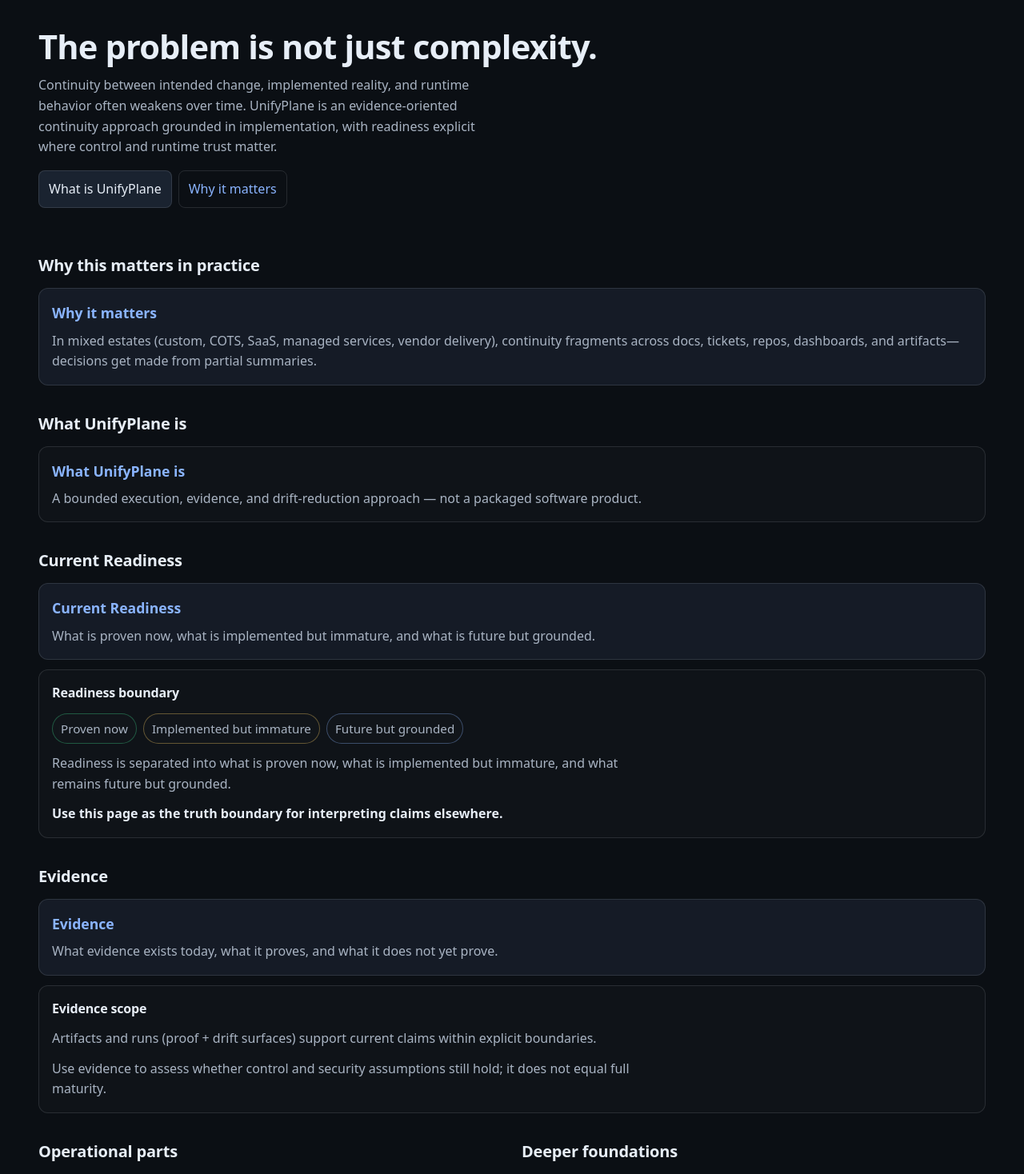
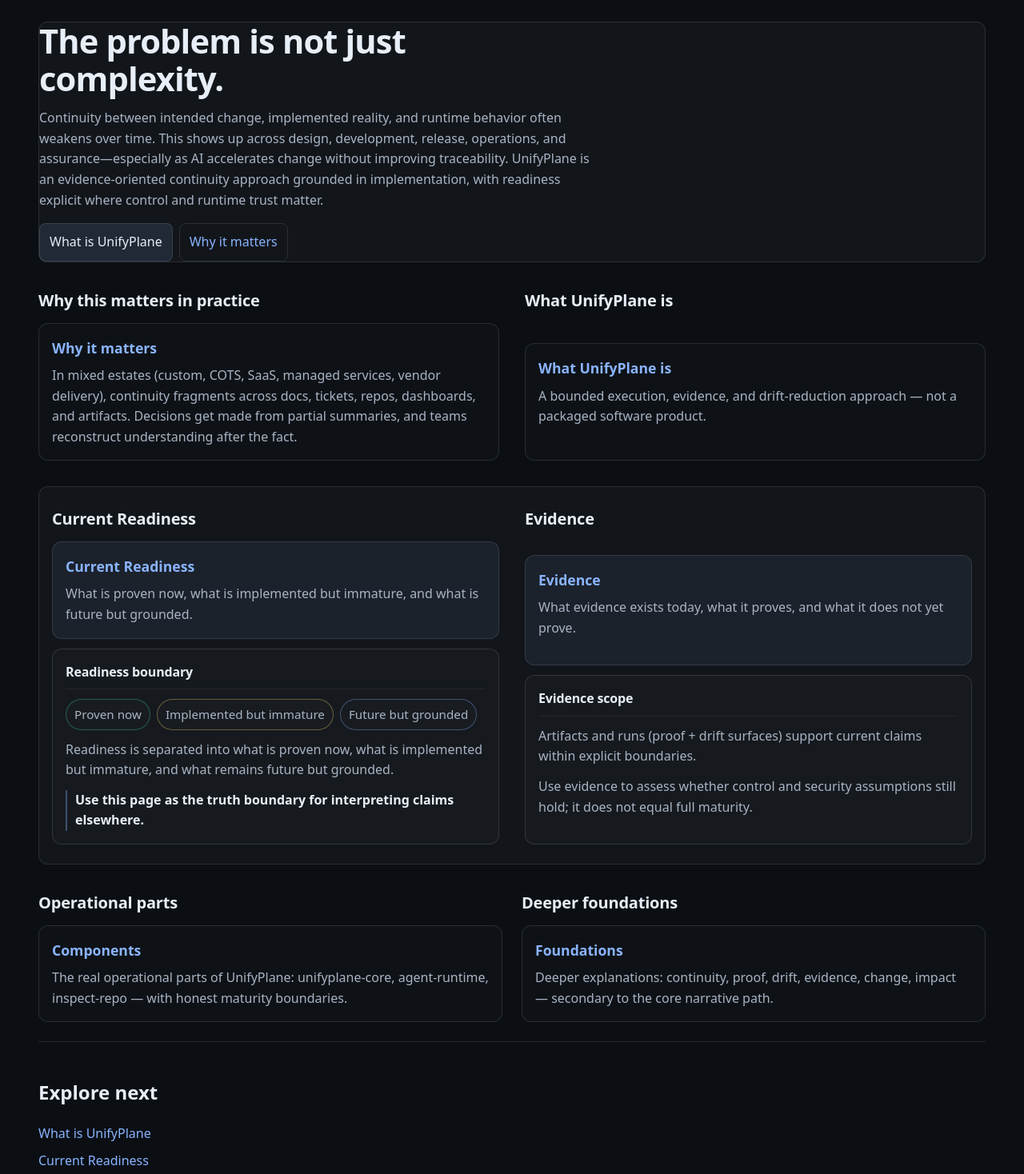
Before and after one commit to shiftby-sg/unifyplane-dev, a Next.js app: page / in a window 1280 px wide. Shown: the part 100-1568 px from the top of the page at 80% size. Built offline with nearby package versions, Linux system fonts and the light colour scheme.

Commit message:
feat(home): enhance SEO metadata and improve homepage structure for clarity and trust

```diff
--- a/app/page.tsx
+++ b/app/page.tsx
@@ -5,12 +5,12 @@
 import { pageJsonLd } from "../lib/seo/jsonld-page";
 import { loadHomeComposition } from "../lib/content/compositions";
 import { HomeCompositionView } from "../components/HomeComposition";
+import { HOME_DESCRIPTION, HOME_JSONLD_HEADLINE, HOME_TITLE } from "../lib/seo/home";
 
 export async function generateMetadata(): Promise<Metadata> {
   return pageMetadata({
-    title: "UnifyPlane",
-    description:
-      "UnifyPlane is an evidence-oriented continuity approach for helping organizations keep change manageable and runtime behavior explainable over time.",
+    title: HOME_TITLE,
+    description: HOME_DESCRIPTION,
     canonicalPath: "/",
     ogType: "website",
   });
@@ -25,9 +25,8 @@
         data={pageJsonLd({
           pathname: "/",
           type: "WebPage",
-          headline: "UnifyPlane",
-          description:
-            "UnifyPlane is an evidence-oriented continuity approach for helping organizations keep change manageable and runtime behavior explainable over time.",
+          headline: HOME_JSONLD_HEADLINE,
+          description: HOME_DESCRIPTION,
         })}
       />
     </PageShell>
--- a/components/HomeComposition.module.css
+++ b/components/HomeComposition.module.css
@@ -1,5 +1,13 @@
+.heroBand {
+  border: 1px solid var(--color-border);
+  border-radius: var(--radius-md);
+  background: rgba(255, 255, 255, 0.03);
+  padding: var(--space-8) var(--space-4);
+  margin: var(--space-6) 0 var(--space-8);
+}
+
 .hero {
-  padding: var(--space-8) 0 var(--space-6);
+  max-width: 76ch;
 }
 
 .headline {
@@ -12,7 +20,6 @@
 .subhead {
   margin: 0 0 var(--space-4);
   color: var(--color-muted);
-  max-width: 60ch;
 }
 
 .ctaRow {
@@ -44,10 +51,43 @@
   text-decoration: none;
 }
 
-.sections {
+.contextBand {
+  margin: 0 0 var(--space-8);
+}
+
+.contextGrid {
   display: grid;
-  gap: var(--space-8);
-  margin: var(--space-8) 0;
+  gap: var(--space-6);
+}
+
+.contextBand .card {
+  background: rgba(255, 255, 255, 0.015);
+}
+
+.trustBand {
+  border: 1px solid var(--color-border);
+  border-radius: var(--radius-md);
+  background: rgba(255, 255, 255, 0.03);
+  padding: var(--space-6) var(--space-4);
+  margin: 0 0 var(--space-8);
+}
+
+.trustGrid {
+  display: grid;
+  gap: var(--space-6);
+}
+
+.trustPanel {
+  display: grid;
+  gap: var(--space-3);
+}
+
+.routeBand {
+  margin: 0 0 var(--space-6);
+}
+
+.routeBand .card {
+  background: rgba(255, 255, 255, 0.015);
 }
 
 .card {
@@ -92,6 +132,8 @@
 .trustLabel {
   font-weight: 700;
   letter-spacing: -0.01em;
+  padding-bottom: var(--space-2);
+  border-bottom: 1px solid rgba(255, 255, 255, 0.06);
 }
 
 .trustBody {
@@ -99,6 +141,14 @@
   display: grid;
   gap: var(--space-3);
   max-width: 84ch;
+}
+
+.trustBoxReadiness {
+  border-color: rgba(255, 255, 255, 0.12);
+}
+
+.trustBoxEvidence {
+  border-color: rgba(255, 255, 255, 0.12);
 }
 
 .rail {
@@ -139,11 +189,17 @@
   margin: 0;
   font-weight: 600;
   color: var(--color-fg);
+  padding-left: 10px;
+  border-left: 2px solid rgba(138, 180, 255, 0.35);
 }
 
 .pair {
   display: grid;
   gap: var(--space-6);
+}
+
+.exploreBand {
+  margin-top: var(--space-6);
 }
 
 .links {
@@ -164,6 +220,17 @@
   .headline {
     font-size: 2.6rem;
   }
+  .heroBand {
+    padding: var(--space-10) var(--space-6);
+  }
+  .contextGrid {
+    grid-template-columns: 1fr 1fr;
+    gap: var(--space-8);
+  }
+  .trustGrid {
+    grid-template-columns: 1fr 1fr;
+    gap: var(--space-8);
+  }
   .pair {
     grid-template-columns: 1fr 1fr;
   }
--- a/components/HomeComposition.tsx
+++ b/components/HomeComposition.tsx
@@ -4,13 +4,21 @@
 
 function TrustBox({
   label,
+  variant,
   children,
 }: {
   label: string;
+  variant?: "readiness" | "evidence";
   children: React.ReactNode;
 }) {
+  const variantClass =
+    variant === "readiness"
+      ? styles.trustBoxReadiness
+      : variant === "evidence"
+        ? styles.trustBoxEvidence
+        : "";
   return (
-    <section className={styles.trustBox} aria-label={label}>
+    <section className={`${styles.trustBox} ${variantClass}`} aria-label={label}>
       <div className={styles.trustLabel}>{label}</div>
       <div className={styles.trustBody}>{children}</div>
     </section>
@@ -36,7 +44,8 @@
   return (
     <>
       {hero && hero.kind === "hero" ? (
-        <section className={styles.hero}>
+        <section className={styles.heroBand} data-home-band="hero">
+          <div className={styles.hero}>
             <h1 className={styles.headline}>{hero.headline}</h1>
             <p className={styles.subhead}>{hero.subhead}</p>
             <div className={styles.ctaRow}>
@@ -49,14 +58,16 @@
                 </Link>
               ) : null}
             </div>
+          </div>
         </section>
       ) : null}
 
-      <section className={styles.sections} aria-label="Homepage sections">
+      <section className={styles.contextBand} data-home-band="context" aria-label="Context">
+        <div className={styles.contextGrid}>
           {why && why.kind === "summary" ? (
             <section className={styles.section} aria-label="Why it matters in practice">
               <h2 className={styles.sectionTitle}>Why this matters in practice</h2>
-            <Link href={why.href} className={`${styles.card} ${styles.cardEmphasis}`}>
+              <Link href={why.href} className={styles.card}>
                 <h3 className={styles.cardTitle}>{why.title}</h3>
                 <p className={styles.cardDesc}>{why.description}</p>
               </Link>
@@ -72,15 +83,19 @@
               </Link>
             </section>
           ) : null}
+        </div>
+      </section>
 
+      <section className={styles.trustBand} data-home-band="trust" aria-label="Trust anchors">
+        <div className={styles.trustGrid}>
           {readiness && readiness.kind === "summary" ? (
-          <section className={styles.section} aria-label="Current readiness">
+            <section className={styles.trustPanel} aria-label="Current readiness">
               <h2 className={styles.sectionTitle}>Current Readiness</h2>
               <Link href={readiness.href} className={`${styles.card} ${styles.cardEmphasis}`}>
                 <h3 className={styles.cardTitle}>{readiness.title}</h3>
                 <p className={styles.cardDesc}>{readiness.description}</p>
               </Link>
-            <TrustBox label="Readiness boundary">
+              <TrustBox label="Readiness boundary" variant="readiness">
                 <div className={styles.rail} aria-label="Readiness buckets">
                   <div className={`${styles.railItem} ${styles.railProven}`}>Proven now</div>
                   <div className={`${styles.railItem} ${styles.railImmature}`}>
@@ -100,13 +115,13 @@
           ) : null}
 
           {evidence && evidence.kind === "summary" ? (
-          <section className={styles.section} aria-label="Evidence">
+            <section className={styles.trustPanel} aria-label="Evidence">
               <h2 className={styles.sectionTitle}>Evidence</h2>
               <Link href={evidence.href} className={`${styles.card} ${styles.cardEmphasis}`}>
                 <h3 className={styles.cardTitle}>{evidence.title}</h3>
                 <p className={styles.cardDesc}>{evidence.description}</p>
               </Link>
-            <TrustBox label="Evidence scope">
+              <TrustBox label="Evidence scope" variant="evidence">
                 <p className={styles.trustLine}>
                   Artifacts and runs (proof + drift surfaces) support current claims within explicit
                   boundaries.
@@ -118,8 +133,11 @@
               </TrustBox>
             </section>
           ) : null}
+        </div>
+      </section>
 
-        <section className={styles.pair} aria-label="Operational parts and deeper foundations">
+      <section className={styles.routeBand} data-home-band="routes" aria-label="Onward routes">
+        <div className={styles.pair}>
           {components && components.kind === "summary" ? (
             <section className={styles.section} aria-label="Components">
               <h2 className={styles.sectionTitle}>Operational parts</h2>
@@ -139,10 +157,11 @@
               </Link>
             </section>
           ) : null}
-        </section>
+        </div>
       </section>
 
       {links && links.kind === "links" ? (
+        <section className={styles.exploreBand} data-home-band="explore">
           <section className={styles.links}>
             <h2>{links.title}</h2>
             <ul className={styles.linksList}>
@@ -153,6 +172,7 @@
               ))}
             </ul>
           </section>
+        </section>
       ) : null}
     </>
   );
--- a/content/compositions/home.yml
+++ b/content/compositions/home.yml
@@ -5,7 +5,7 @@
       "id": "hero",
       "kind": "hero",
       "headline": "The problem is not just complexity.",
-      "subhead": "Continuity between intended change, implemented reality, and runtime behavior often weakens over time. UnifyPlane is an evidence-oriented continuity approach grounded in implementation, with readiness explicit where control and runtime trust matter.",
+      "subhead": "Continuity between intended change, implemented reality, and runtime behavior often weakens over time. This shows up across design, development, release, operations, and assurance—especially as AI accelerates change without improving traceability. UnifyPlane is an evidence-oriented continuity approach grounded in implementation, with readiness explicit where control and runtime trust matter.",
       "primaryCta": { "label": "What is UnifyPlane", "href": "/what-is-unifyplane" },
       "secondaryCta": { "label": "Why it matters", "href": "/why-it-matters" }
     },
@@ -20,7 +20,7 @@
       "id": "why",
       "kind": "summary",
       "title": "Why it matters",
-      "description": "In mixed estates (custom, COTS, SaaS, managed services, vendor delivery), continuity fragments across docs, tickets, repos, dashboards, and artifacts—decisions get made from partial summaries.",
+      "description": "In mixed estates (custom, COTS, SaaS, managed services, vendor delivery), continuity fragments across docs, tickets, repos, dashboards, and artifacts. Decisions get made from partial summaries, and teams reconstruct understanding after the fact.",
       "href": "/why-it-matters"
     },
     {
--- /dev/null
+++ b/lib/seo/home.ts
@@ -0,0 +1,6 @@
+export const HOME_TITLE = "UnifyPlane — Evidence-Oriented Continuity";
+
+export const HOME_DESCRIPTION =
+  "Evidence-oriented continuity for design-to-runtime change: explicit readiness, proof and drift surfaces, and clear routes to what exists today and what remains future.";
+
+export const HOME_JSONLD_HEADLINE = HOME_TITLE;
--- a/lib/seo/metadata.ts
+++ b/lib/seo/metadata.ts
@@ -7,7 +7,7 @@
   ogType: "website" | "article";
 }): Metadata {
   const siteUrl = "https://unifyplane.dev";
-  const canonical = `${siteUrl}${args.canonicalPath}`;
+  const canonical = args.canonicalPath === "/" ? siteUrl : `${siteUrl}${args.canonicalPath}`;
   return {
     title: args.title,
     description: args.description,
--- a/tools/governed/phase10.ts
+++ b/tools/governed/phase10.ts
@@ -43,7 +43,7 @@
 }
 
 function expectedCanonical(siteUrl: string, route: string): string {
-  return `${siteUrl}${route === "/" ? "" : ""}${route}`;
+  return route === "/" ? siteUrl : `${siteUrl}${route}`;
 }
 
 function isValidCanonical(siteUrl: string, canonical: string, route: string): boolean {
```
Also changed, not shown: content/core/evidence-page.md (+5 -0 lines), content/pages/evidence.md (+5 -0 lines), tools/governed/phase5.ts (+159 -0 lines), 3 other files (tests, documents, lock files or other folders). Lines whose indentation alone changed are shown as unchanged.
